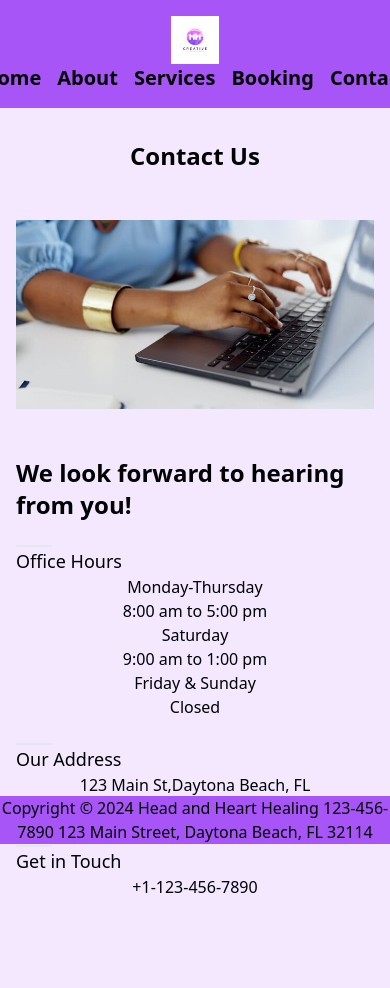
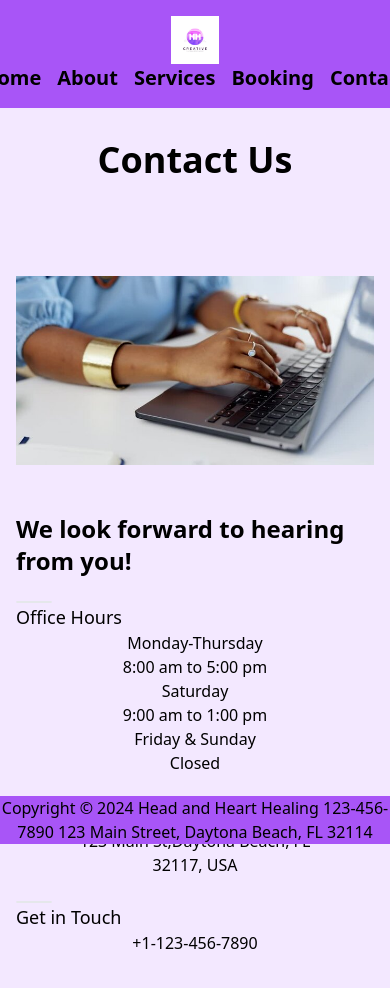
Before and after one commit to AnastasiaJ369/Counseling-website, a React (Vite) app in the folder counseling-website/: page /contact in a window 390 px wide. Shown: the top 988 px of the page. Built offline with nearby package versions, Linux system fonts and the light colour scheme.

Commit message:
minor changes

```diff
--- a/counseling-website/src/pages/contact.jsx
+++ b/counseling-website/src/pages/contact.jsx
@@ -3,28 +3,26 @@ import contactImage from '../assets/contact_us.jpg'
 
 const Contact = () => {
   return (
-    <div class="bg-purple-100 py-8 sm:py-16 lg:py-24 animate-fade-in">
-    <div class="mx-auto max-w-7xl px-4 sm:px-6 lg:px-8">
+    <div class="bg-purple-100 py-8 animate-fade-in">
+    <div class="mx-auto max-w-7xl px-4">
       {/*Title*/}
-      <div class="relative mx-auto mb-12 w-fit sm:mb-16 lg:mb-24">
-        <h2 class="text-base-content text-2xl font-bold md:text-3xl lg:text-4xl">Contact Us</h2>
-        <span
-          class="from-primary/40 to-primary/5 absolute start-0 top-9 h-1 w-full rounded-full bg-gradient-to-r"
-        ></span>
+      <div class="relative mx-auto mb-24 w-fit">
+        <h2 class="text-4xl font-bold">Contact Us</h2>
       </div>
 
+      {/*allows for grid and image to be side by side*/}
       <div class="grid items-center gap-12 lg:grid-cols-2">
-        {/* Image Section */}
+        {/* Contact Image*/}
         <img
           src={contactImage}
           alt="Contact Photo"
           class="size-full"
         />
 
-        {/* Contact Info Section */}
+        {/* Contact Info*/}
         <div>
-          {/* Section Title */}
-          <h3 class="text-base-content mb-6 text-2xl font-semibold">We look forward to hearing from you!</h3>
+          {/* Header */}
+          <h3 class="flex mb-6 text-2xl font-semibold justify-center items-center">We look forward to hearing from you!</h3>
 
           {/* Contact Info Grid */}
           <div class="grid gap-6 md:grid-cols-2">
```
